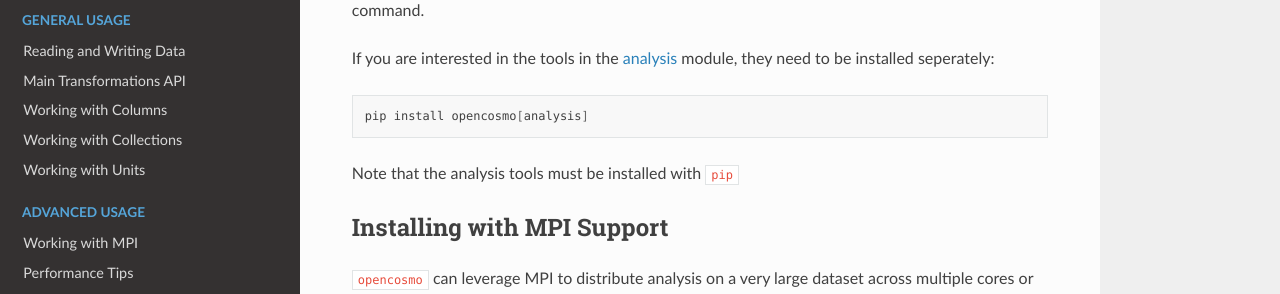
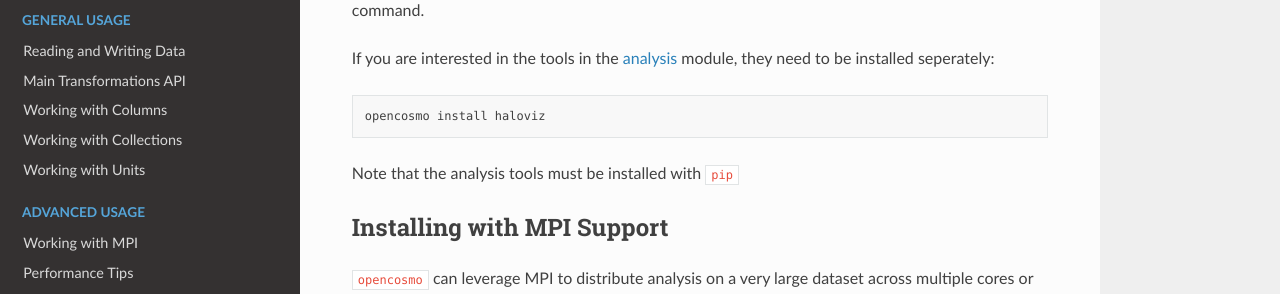
Before and after one commit to ArgonneCPAC/OpenCosmo, a Sphinx documentation site: the page built from docs/source/installation.rst, in a window 1280 px wide and 900 px high, scrolled down 611 px. Shown: the part 151-445 px from the top of the window. Built offline with Sphinx 7.4.7 and the Read the Docs theme 3.1.0, drawn with Linux system fonts in a browser that asks for light colours.

Commit message:
Fix one more thing in the docs

```diff
--- a/docs/source/installation.rst
+++ b/docs/source/installation.rst
@@ -33,7 +33,8 @@ If you are interested in the tools in the :doc:`analysis <analysis>` module, the
 
 .. code-block:: bash
 
-   pip install opencosmo[analysis]
+   opencosmo install haloviz
+
 
 Note that the analysis tools must be installed with :code:`pip`
 
```
